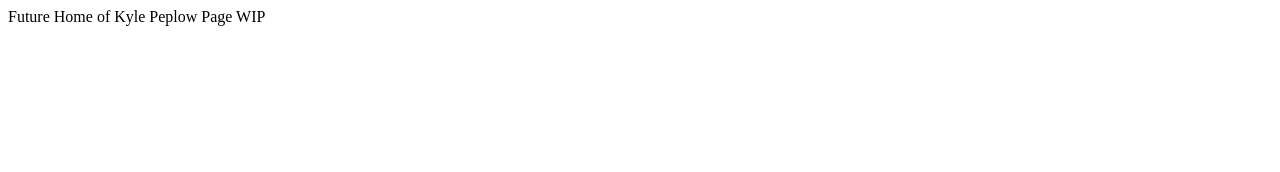
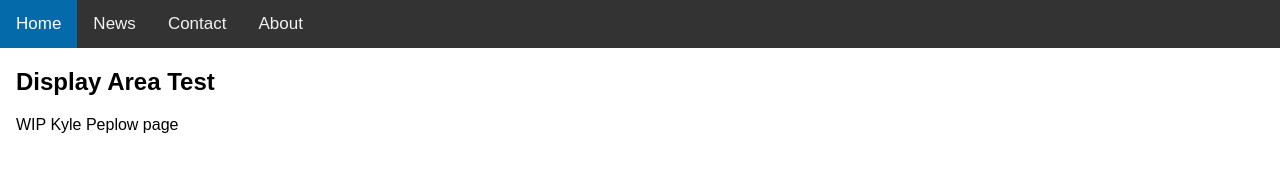
Before and after one commit to KazeEternal/kazeeternal.github.io, a plain HTML site: page index.html in a window 1280 px wide. Drawn offline with Linux system fonts and the light colour scheme.

Commit message:
Visual Studio Code Setup with some additional code for menu handling in Project

```diff
--- /dev/null
+++ b/css/MenuBar.css
@@ -0,0 +1,28 @@
+body {
+    margin: 0;
+    font-family: Arial, Helvetica, sans-serif;
+  }
+
+  .topnav {
+    overflow: hidden;
+    background-color: #333;
+  }
+
+  .topnav a {
+    float: left;
+    color: #f2f2f2;
+    text-align: center;
+    padding: 14px 16px;
+    text-decoration: none;
+    font-size: 17px;
+  }
+
+  .topnav a:hover {
+    background-color: #ddd;
+    color: black;
+  }
+
+  .topnav a.active {
+    background-color: #046aaa;
+    color: white;
+  }
--- a/index.html
+++ b/index.html
@@ -1,10 +1,19 @@
 <html>
     <head>
         <title>Kyle Peplow</title>
+        <link rel="stylesheet" href="css/MenuBar.css" />
     </head>
     <body>
-        Future Home of Kyle Peplow Page
+        <div class="topnav">
+            <a class="active" href="#home">Home</a>
+            <a href="#news">News</a>
+            <a href="#contact">Contact</a>
+            <a href="#about">About</a>
+        </div>
 
-        WIP
+        <div style="padding-left:16px">
+            <h2>Display Area Test</h2>
+            <p>WIP Kyle Peplow page</p>
+        </div>
     </body>
 </html>
```
